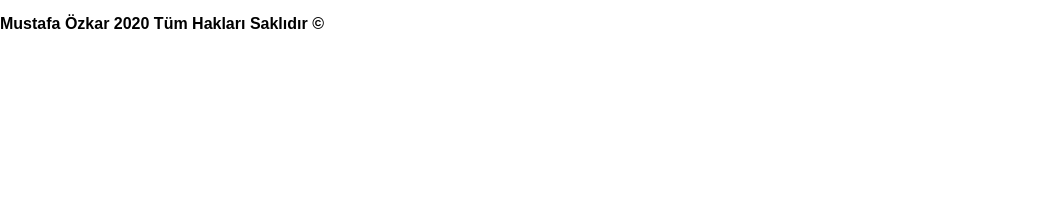
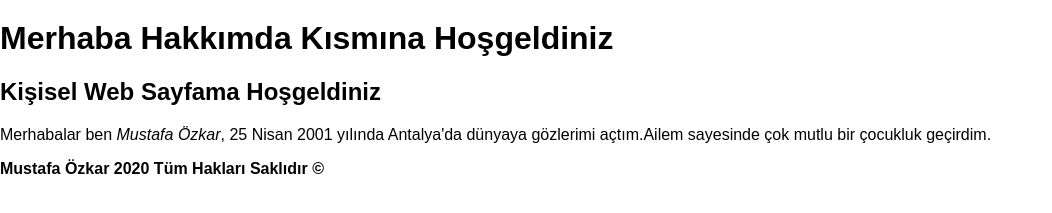
Before and after one commit to mustafaozkar/MyWebsite, a plain HTML site: page hakkimda.html in a window 1280 px wide. Shown: the part 257-470 px from the top of the page, without its empty margins (0-1052 px from the left). Drawn offline with Linux system fonts and the light colour scheme.

Commit message:
div asagı alındı

```diff
--- a/css/style.css
+++ b/css/style.css
@@ -460,3 +460,5 @@
   [hidden] {
     display: none;
   }
+
+   /* normalize css bitis */
--- a/hakkimda.html
+++ b/hakkimda.html
@@ -26,8 +26,16 @@
                       <img src="images/twitter-logo-png-twitter-logo.png" width="30px" height="30px" alt="açık mavi font üzerine beyaz hatlara sahip kuş"></a></li>
               </ul>
           </nav>
-      </div>
-        <!--Menu bitis-->
+       <!--Menu bitis-->
+
+
+     <h1>Merhaba Hakkımda Kısmına Hoşgeldiniz</h1>
+     <h2>Kişisel Web Sayfama Hoşgeldiniz</h2>
+     <p>Merhabalar ben  <em>Mustafa Özkar</em>, 25 Nisan 2001 yılında Antalya'da dünyaya gözlerimi açtım.Ailem sayesinde çok mutlu bir çocukluk geçirdim.</p>
+
+
+
+
 
 
 
@@ -39,6 +47,6 @@
   <!-- Footer Alanı baslangıc-->
    <footer><b>Mustafa Özkar 2020 Tüm Hakları Saklıdır   &copy; </b></footer>
   <!--Footer Alanı bitis-->
-
+    </div>
 </body>
 </html>
```
Also changed, not shown: galeri.html (+4 -3 lines), iletisim.html (+2 -2 lines), index.html (+6 -12 lines), projeler.html (+3 -3 lines).
